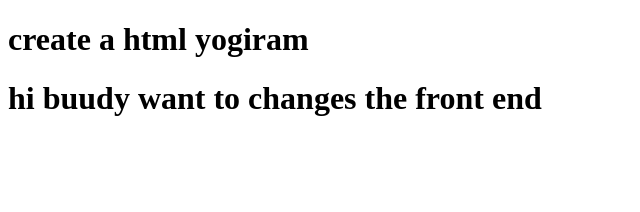
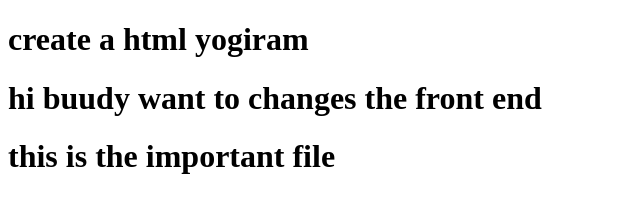
Before and after one commit to Yogiram05/githubsample, a plain HTML site: page index.html in a window 1280 px wide. Shown: the whole page, without its empty margins (0-640 px from the left). Drawn offline with Linux system fonts and the light colour scheme.

Commit message:
fix: changes i have made by

```diff
--- a/index.html
+++ b/index.html
@@ -8,5 +8,6 @@
 <body>
     <h1> create a html yogiram </h1>
     <h1>hi buudy want to changes the front end</h1>
+    <h1>this is the important file</h1>
 </body>
 </html>
```
